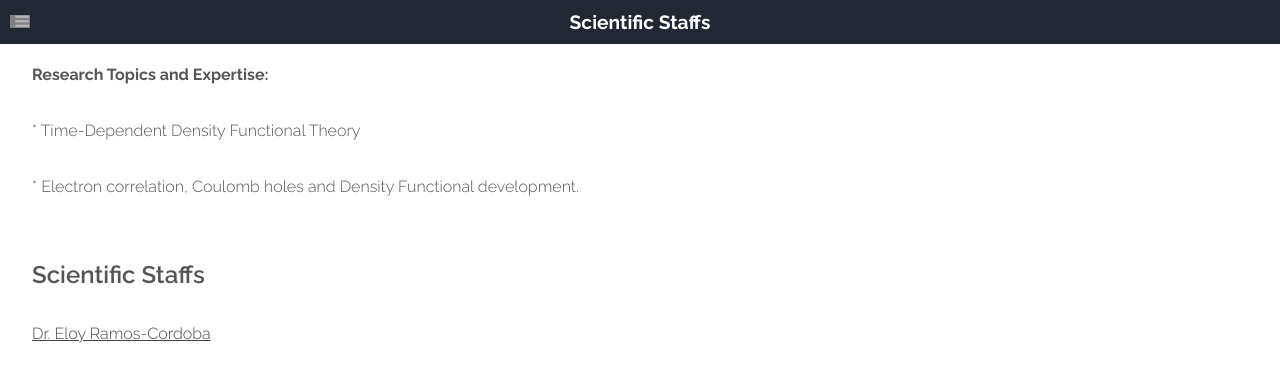
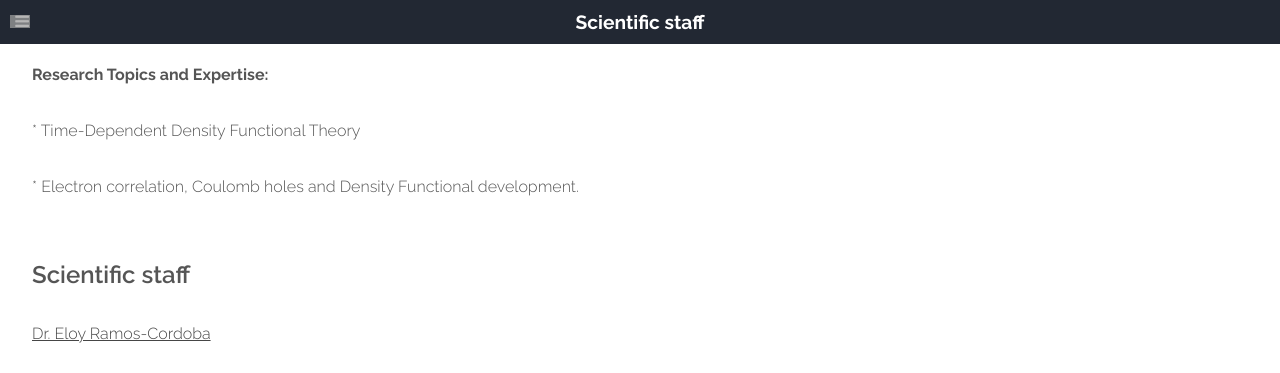
Before and after one commit to old-jekyll-templates/Horizons-Jekyll-Theme, a Jekyll site: the page built from members/eloy_ramos_cordoba.html, in a window 1280 px wide and 900 px high, scrolled down 1143 px, cut to the strip 0-373 px from the top of the window. Built offline with Jekyll 4.4.1, drawn with Linux system fonts in a browser that asks for light colours; grey boxes are pictures that could not be loaded.

Commit message:
Update eloy_ramos_cordoba.html

```diff
--- a/members/eloy_ramos_cordoba.html
+++ b/members/eloy_ramos_cordoba.html
@@ -1,5 +1,5 @@
 ---
-title: Scientific Staffs
+title: Scientific staff
 layout: main
 ---
 
@@ -12,7 +12,7 @@ layout: main
 				<div id="sidebar" class="3u sidebar">
 					<section>
 						<header class="major">
-							<h2>Scientific Staffs</h2>
+							<h2>Scientific staff</h2>
 						</header>
 		 				<ul class="default">
                                                  {% include scientific_staffs.html %}
```
